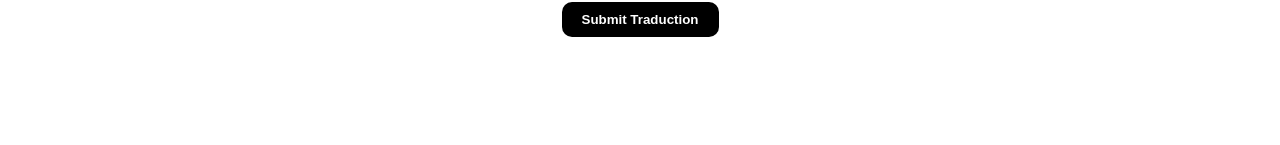
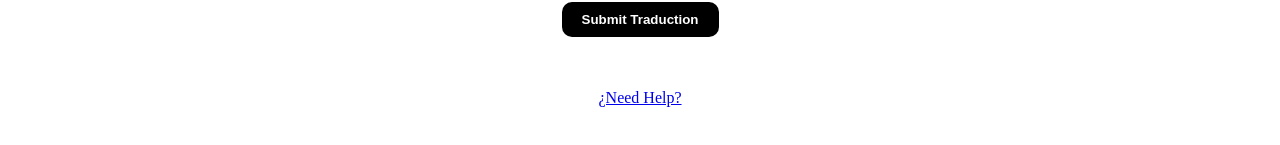
Before and after one commit to HaroldBarreraNino/csl-api-webpage, a React (Vite) app: page /create in a window 1280 px wide. Shown: the part 339-484 px from the top of the page. Built offline with nearby package versions, Linux system fonts and the light colour scheme.

Commit message:
Footer y documentacion

```diff
--- a/src/components/ApiShowcasePage.jsx
+++ b/src/components/ApiShowcasePage.jsx
@@ -3,6 +3,7 @@ import { useNavigate } from "react-router-dom";
 import Navbar from "./Navbar";
 import './ApiShowcasePage.css';
 import { API_URL } from "../config/api.js";
+import Footer from './Footer.jsx';
 
 const ApiShowcasePage = () => {
 
@@ -68,10 +69,6 @@ const ApiShowcasePage = () => {
                         placeholder="Escribe una palabra"
                         className="api-input"
                     />
-
-                    {/* <button onClick={traducirPalabra} className="api-button">
-                        Translate
-                    </button> */}
                 </div>
 
                 {error && <p className="api-error">{error}</p>}
@@ -85,6 +82,7 @@ const ApiShowcasePage = () => {
                     <button onClick={goToModify} className="btn-white">Modify traduction</button>
                 </div>
             </div>
+          <Footer />
         </>
     );
 }
--- a/src/components/DictionaryPage.jsx
+++ b/src/components/DictionaryPage.jsx
@@ -2,6 +2,7 @@ import { useState, useEffect } from "react";
 import './DictionaryPage.css';
 import DicionaryNavbar from "./DictionaryNavbar";
 import { API_URL } from "../config/api.js";
+import Footer from './Footer.jsx';
 
 const ApiTablePage = () => {
 
@@ -69,6 +70,7 @@ const ApiTablePage = () => {
                     </div>
                 )}
             </div>
+          <Footer />
         </>
     );
 }
--- /dev/null
+++ b/src/components/Footer.jsx
@@ -0,0 +1,9 @@
+const Footer = () => {
+  return(
+      <footer>
+        <a href="../assets/Documentacion TFM.docx" download>¿Need Help?</a>
+      </footer>
+  );
+}
+
+export default Footer;
--- a/src/components/ModifyTraductionPage.jsx
+++ b/src/components/ModifyTraductionPage.jsx
@@ -3,6 +3,7 @@ import ModifyTraductionNavbar from "./ModifyTraductionNavbar";
 import { useState } from 'react';
 import { useParams } from "react-router-dom";
 import { API_URL } from "../config/api.js";
+import Footer from './Footer.jsx';
 
 const ModifyTraductionPage = () => {
 
@@ -73,6 +74,7 @@ const ModifyTraductionPage = () => {
             <button type="submit">Submit Traduction</button>
         </form>
         {msg}
+        <Footer />
     </>;
 };
 
```
Also changed, not shown: src/App.jsx (+0 -20 lines).
